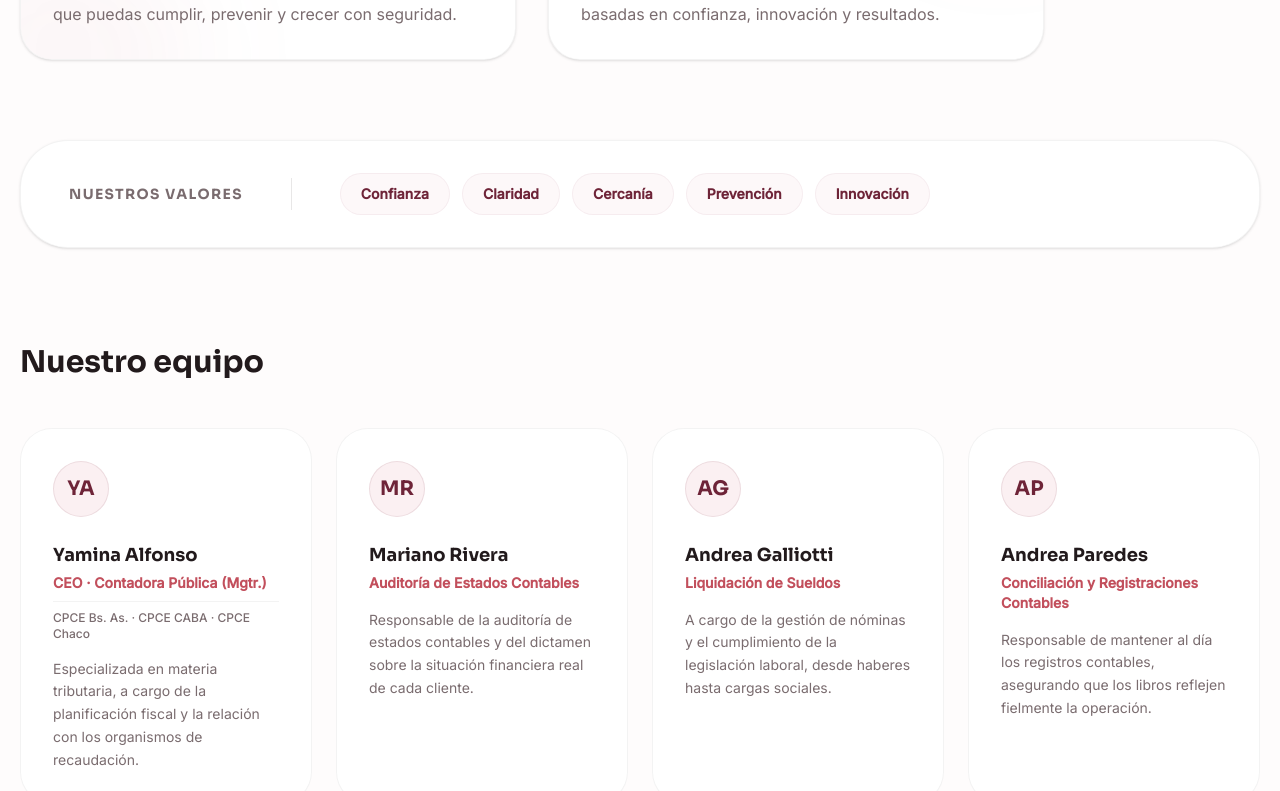
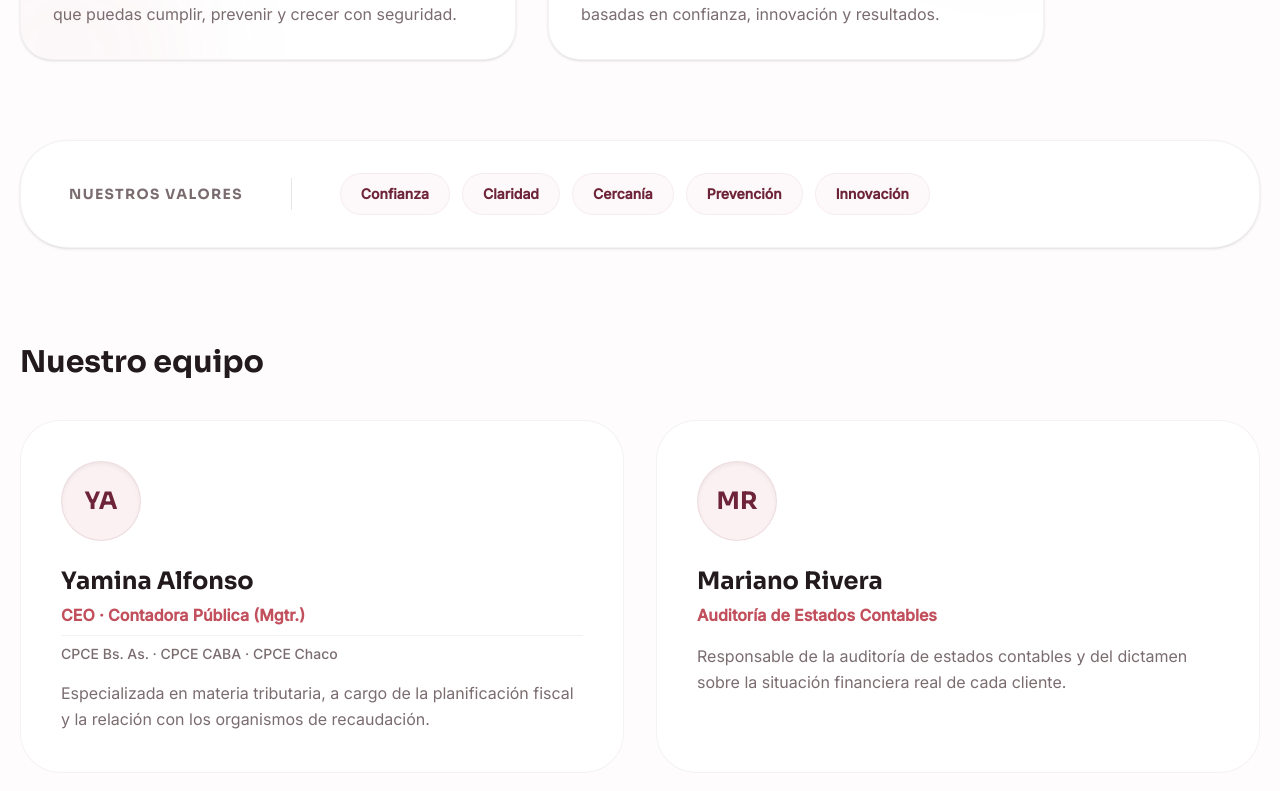
Before and after one commit to tomyk777/ar-landing, a Next.js app: page / in a window 1280 px wide. Shown: the part 2006-2797 px from the top of the page. Built offline with nearby package versions, Linux system fonts and the light colour scheme.

Commit message:
Nosotros Update

```diff
--- a/src/app/page.tsx
+++ b/src/app/page.tsx
@@ -190,7 +190,7 @@ Asesoramos a personas, emprendedores y empresas en materia contable, impositiva,
             {[
               { value: "+15", label: "Años de trayectoria", sub: "Desde 2010" },
               { value: "4", label: "Profesionales", sub: "Equipo interdisciplinario" },
-              { value: "3", label: "Jurisdicciones", sub: "CABA · Bs. As. · Chaco" },
+              { value: "+24", label: "Jurisdicciones", sub: "Argentina y países limítrofes" },
             ].map((stat, i) => (
               <div key={i} className="relative group p-8 text-center transition-all duration-500">
                 <div className="absolute inset-0 bg-paper/40 rounded-[2rem] scale-95 opacity-0 group-hover:scale-100 group-hover:opacity-100 transition-all duration-500 backdrop-blur-sm" />
@@ -214,7 +214,7 @@ Asesoramos a personas, emprendedores y empresas en materia contable, impositiva,
 function Nosotros() {
   const ref = useReveal();
 
-  const team = [
+  const leaders = [
     {
       name: "Yamina Alfonso",
       role: "CEO · Contadora Pública (Mgtr.)",
@@ -227,6 +227,9 @@ function Nosotros() {
       credentials: "",
       desc: "Responsable de la auditoría de estados contables y del dictamen sobre la situación financiera real de cada cliente.",
     },
+  ];
+
+  const members = [
     {
       name: "Andrea Galliotti",
       role: "Liquidación de Sueldos",
@@ -238,6 +241,12 @@ function Nosotros() {
       role: "Conciliación y Registraciones Contables",
       credentials: "",
       desc: "Responsable de mantener al día los registros contables, asegurando que los libros reflejen fielmente la operación.",
+    },
+    {
+      name: "Mariana Gauna",
+      role: "Auditoría de Estados Contables",
+      credentials: "",
+      desc: "Participa en la auditoría y análisis de los estados contables, garantizando la exactitud de la información financiera.",
     },
   ];
 
@@ -321,30 +330,54 @@ function Nosotros() {
         </div>
 
         {/* Team Section */}
-        <div className="mt-16 sm:mt-24 grid md:grid-cols-2 lg:grid-cols-4 gap-6">
-          <div className="lg:col-span-4 mb-4 sm:mb-6">
+        <div className="mt-16 sm:mt-24">
+          <div className="mb-8 sm:mb-10">
             <h3 className="reveal font-[family-name:var(--font-sora)] text-2xl sm:text-3xl font-bold text-ink text-center lg:text-left">
               Nuestro equipo
             </h3>
           </div>
 
-          {team.map((member, i) => (
-            <div key={i} className={`reveal reveal-delay-${(i % 4) + 1} bg-paper border border-ink/5 p-6 sm:p-8 rounded-[2rem] transition-all duration-300 hover:border-wine/10 hover:shadow-md hover:-translate-y-1 active:border-wine/10 active:shadow-md active:-translate-y-1 focus:border-wine/10 focus:shadow-md focus:-translate-y-1 cursor-pointer flex flex-col h-full`} tabIndex={0}>
-              <div className="w-12 h-12 sm:w-14 sm:h-14 rounded-full bg-blush/80 flex items-center justify-center text-wine font-[family-name:var(--font-sora)] font-bold text-lg sm:text-xl mb-5 sm:mb-6 border border-wine/10 shrink-0 select-none">
+          {/* Leaders - 2 Columns (More Impact) */}
+          <div className="grid md:grid-cols-2 gap-6 sm:gap-8 mb-6 sm:mb-8">
+            {leaders.map((member, i) => (
+              <div key={`leader-${i}`} className={`reveal reveal-delay-${i + 1} bg-paper border border-ink/5 p-8 sm:p-10 rounded-[2.5rem] transition-all duration-300 hover:border-wine/20 hover:shadow-lg hover:-translate-y-2 active:border-wine/20 active:shadow-lg active:-translate-y-2 focus:border-wine/20 focus:shadow-lg focus:-translate-y-2 cursor-pointer flex flex-col h-full`} tabIndex={0}>
+                <div className="w-16 h-16 sm:w-20 sm:h-20 rounded-full bg-blush/80 flex items-center justify-center text-wine font-[family-name:var(--font-sora)] font-bold text-xl sm:text-2xl mb-6 border border-wine/10 shrink-0 select-none shadow-inner">
+                  {member.name.split(" ").map(n => n[0]).join("")}
+                </div>
+                <h4 className="font-[family-name:var(--font-sora)] text-xl sm:text-2xl font-bold text-ink">
+                  {member.name}
+                </h4>
+                <p className="text-base font-semibold text-rose mt-1.5">{member.role}</p>
+                {member.credentials && (
+                  <p className="text-sm font-medium text-slate mt-2 border-t border-ink/5 pt-2">{member.credentials}</p>
+                )}
+                <p className="text-base text-slate mt-4 leading-relaxed">
+                  {member.desc}
+                </p>
+              </div>
+            ))}
+          </div>
+
+          {/* Members - 3 Columns */}
+          <div className="grid md:grid-cols-3 gap-6">
+            {members.map((member, i) => (
+              <div key={`member-${i}`} className={`reveal reveal-delay-${(i % 3) + 1} bg-paper border border-ink/5 p-6 sm:p-8 rounded-[2rem] transition-all duration-300 hover:border-wine/10 hover:shadow-md hover:-translate-y-1 active:border-wine/10 active:shadow-md active:-translate-y-1 focus:border-wine/10 focus:shadow-md focus:-translate-y-1 cursor-pointer flex flex-col h-full`} tabIndex={0}>
+                <div className="w-12 h-12 sm:w-14 sm:h-14 rounded-full bg-slate/5 flex items-center justify-center text-ink/70 font-[family-name:var(--font-sora)] font-bold text-lg mb-5 border border-ink/5 shrink-0 select-none">
                   {member.name.split(" ").map(n => n[0]).join("")}
                 </div>
                 <h4 className="font-[family-name:var(--font-sora)] text-lg font-bold text-ink">
                   {member.name}
                 </h4>
-              <p className="text-sm font-semibold text-rose mt-1">{member.role}</p>
+                <p className="text-sm font-semibold text-slate/80 mt-1">{member.role}</p>
                 {member.credentials && (
                   <p className="text-xs font-medium text-slate mt-2 border-t border-ink/5 pt-2">{member.credentials}</p>
                 )}
-              <p className="text-sm text-slate mt-3 sm:mt-4 leading-relaxed">
+                <p className="text-sm text-slate mt-3 leading-relaxed">
                   {member.desc}
                 </p>
               </div>
             ))}
+          </div>
         </div>
 
       </div>
```
Lines whose indentation alone changed are shown as unchanged.
